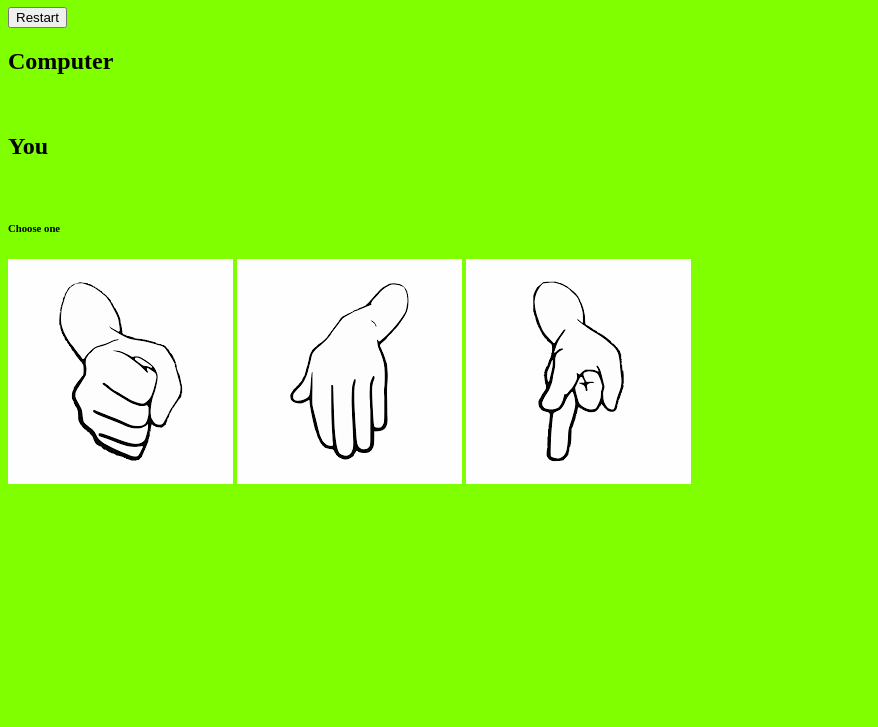
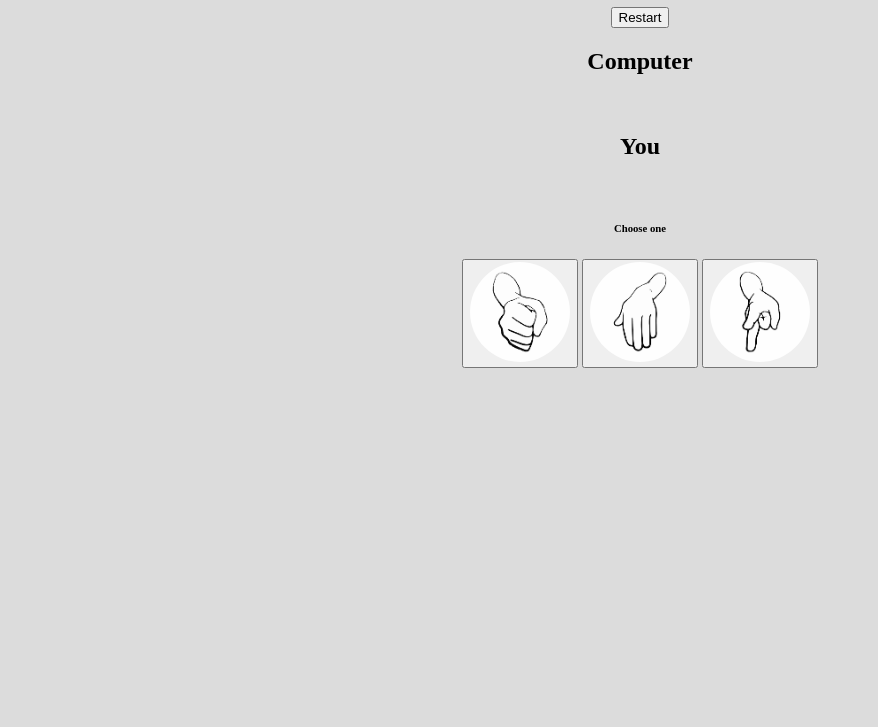
Before and after one commit to Abtolo/Rock-Paper-Scissors, a plain HTML site: page Index.html in a window 1280 px wide. Shown: the part 73-800 px from the top of the page, without its empty margins (0-878 px from the left). Drawn offline with Linux system fonts and the light colour scheme.

Commit message:
Centered
I centered everthing and rounded up the images

```diff
--- a/Index.html
+++ b/Index.html
@@ -22,9 +22,15 @@
       <img class="" src="" />
       <div>
         <h6>Choose one</h6>
-        <img class="" src="Images/rock.png" />
-        <img class="" src="Images/paperss.png" />
-        <img class="" src="Images/scissorss.png" />
+        <button>
+          <img class="photo" id="photo--1" src="Images/rock.png" />
+        </button>
+        <button>
+          <img class="photo" id="photo--2" src="Images/paperss.png" />
+        </button>
+        <button>
+          <img class="photo" id="photo--3" src="Images/scissorss.png" />
+        </button>
       </div>
     </div>
     <script src="Script.js"></script>
--- a/styles.css
+++ b/styles.css
@@ -1,3 +1,9 @@
 body {
-  background-color: chartreuse;
+  background-color: gainsboro;
+  text-align: center;
 }
+
+.photo {
+  height: 100px;
+  border-radius: 300px;
+}
```
